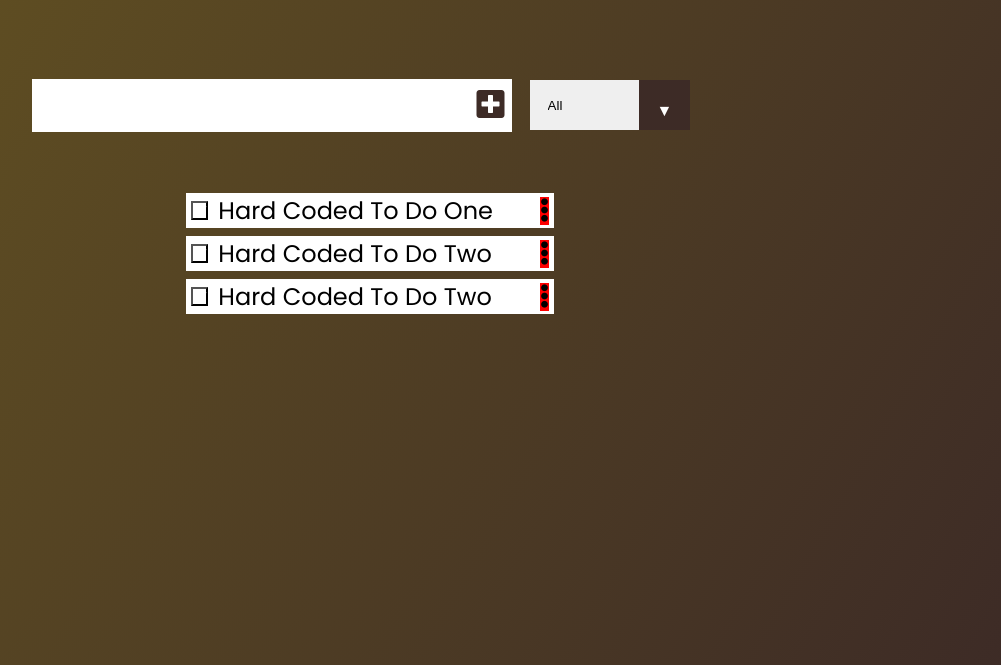
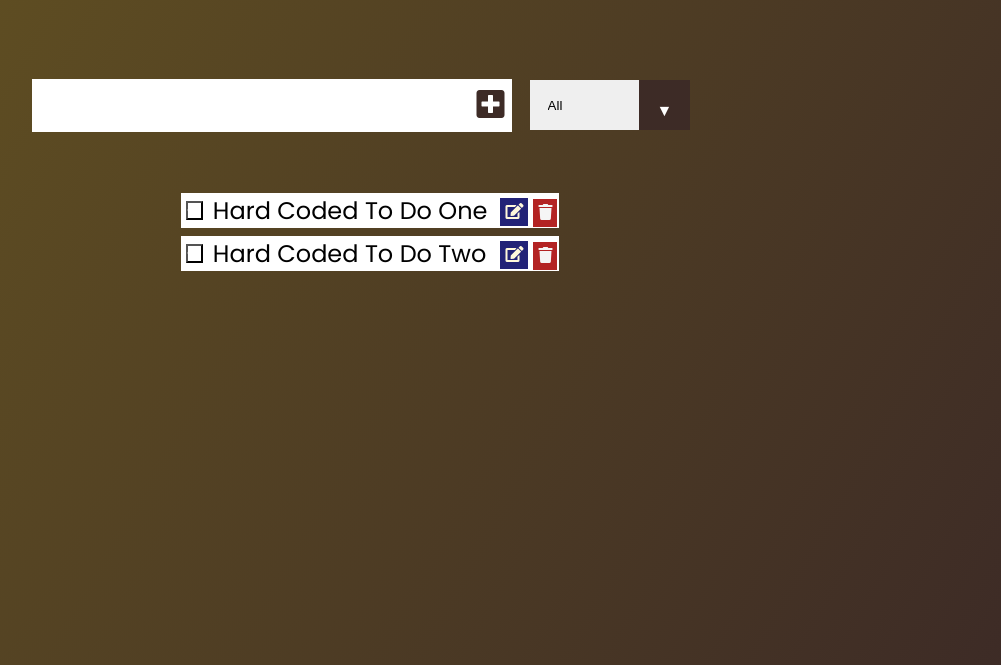
Before and after one commit to DanSam5K/To-Do-List, a website built with webpack: page src/index.html in a window 1280 px wide. Shown: the part 135-800 px from the top of the page, without its empty margins (270-1271 px from the left). Built offline with nearby package versions, Linux system fonts and the light colour scheme.

Commit message:
Create Edit button and add to instantiated class

```diff
--- a/src/style.css
+++ b/src/style.css
@@ -71,17 +71,29 @@ form button:hover {
 
 .trash-btn,
 .complete-btn {
-  background: #f00;
-  color: #000;
+  background: #b32323;
+  color: #f5f5f5;
   border: none;
-  margin-right: 5px;
+  margin: 5px 2px  0px 5px;
+  padding: 5px;
   cursor: pointer;
-  font-size: 1.5rem;
+  font-size: 1rem;
+}
+
+.edit-btn {
+  background: #222277;
+  color: #fff8db;
+  border: none;
+  margin: 5px 0px  2px 5px;
+  padding: 5px;
+  cursor: pointer;
+  font-size: 1rem;
 }
 
 .complete-btn {
   background: #97be6f;
-  margin: 2px 2px  2px 5px;
+  margin: 5px 5px  2px 5px;
+  padding: 5px;
 }
 
 .uncomplete-btn {
--- a/src/todoclass.js
+++ b/src/todoclass.js
@@ -1,8 +1,8 @@
-import UI from './uiclass.js'
 export default class Todo {
-  constructor(completed, description, index) {
+  constructor(completed, description, edit, index) {
     this.completed = completed;
     this.description = description;
+    this.edit = edit;
     this.index = index;
   }
 }
--- a/src/uiclass.js
+++ b/src/uiclass.js
@@ -1,22 +1,17 @@
-import Todo from './todoclass.js';
-
 export default class UI {
     static displayTodo = () => {
       const storedTodo = [
         {
           completed: '<i class="fas fa-check"></i>',
           description: 'Hard Coded To Do One',
-          index: '<i class="fas fa-ellipsis-v"></i>',
+          edit: '<i class="fas fa-edit"></i>',
+          index: '<i class="fas fa-trash"></i>',
         },
         {
           completed: '<i class="fas fa-check"></i>',
           description: 'Hard Coded To Do Two',
-          index: '<i class="fas fa-ellipsis-v"></i>',
-        },
-        {
-          completed: '<i class="fas fa-check"></i>',
-          description: 'Hard Coded To Do Two',
-          index: '<i class="fas fa-ellipsis-v"></i>',
+          edit: '<i class="fas fa-edit"></i>',
+          index: '<i class="fas fa-trash"></i>',
         },
       ];
 
@@ -40,6 +35,11 @@ export default class UI {
       newTodo.innerText = `${todo.description}`;
       newTodo.classList.add('todo-item');
       todoDiv.appendChild(newTodo);
+
+      const editButton = document.createElement('button');
+      editButton.innerHTML = `${todo.edit}`;
+      editButton.classList.add('edit-btn');
+      todoDiv.appendChild(editButton);
 
       const trashButton = document.createElement('button');
       trashButton.innerHTML = `${todo.index}`;
```
Also changed, not shown: dist/main.js.
